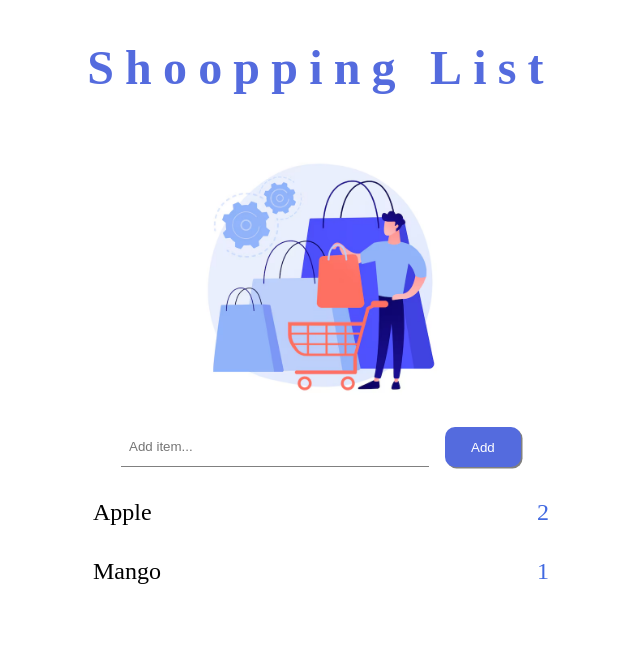
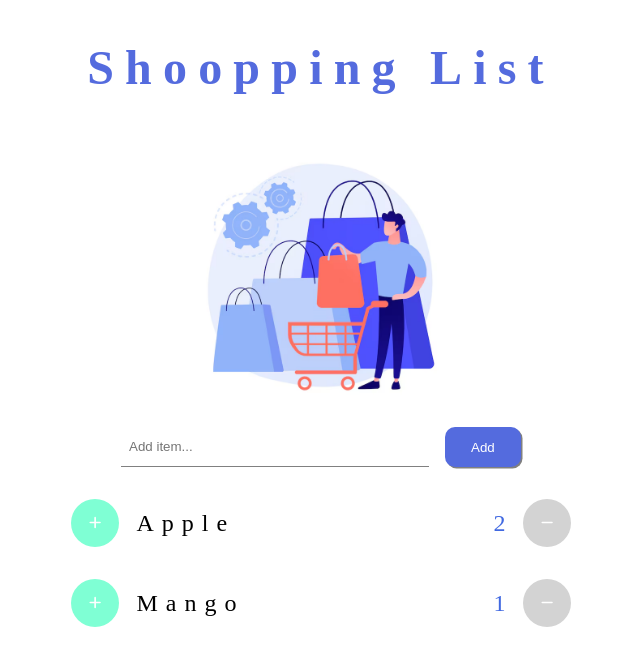
Before and after one commit to Tanish866/ShoppingList, a React (Vite) app: page / in a window 1280 px wide. Shown: the top 666 px of the page, without its empty margins (319-959 px from the left). Built offline with nearby package versions, Linux system fonts and the light colour scheme.

Commit message:
Added ui changes for item list and fa icons

```diff
--- a/package.json
+++ b/package.json
@@ -10,6 +10,10 @@
     "preview": "vite preview"
   },
   "dependencies": {
+    "@fortawesome/free-brands-svg-icons": "^7.1.0",
+    "@fortawesome/free-regular-svg-icons": "^7.1.0",
+    "@fortawesome/free-solid-svg-icons": "^7.1.0",
+    "@fortawesome/react-fontawesome": "^3.1.1",
     "react": "^19.2.0",
     "react-dom": "^19.2.0"
   },
--- a/src/components/Item/Item.css
+++ b/src/components/Item/Item.css
@@ -2,11 +2,11 @@
     display: flex;
     justify-content: space-around;
     width: 100%;
-    margin-bottom: 2rem;
 }
 .item-name{
     flex-basis: 80%;
     font-size: x-large;
+    letter-spacing: 0.5rem;
 }
 .item-quantity{
     font-size: x-large;
--- a/src/components/ItemList/ItemList.css
+++ b/src/components/ItemList/ItemList.css
@@ -1,3 +1,22 @@
 .shopping-items-wrapper{
     min-width: 100%;
 }
+.item-list{
+    display: flex;
+    align-items: center;
+    margin-bottom: 2rem;
+}
+
+.change-quantity{
+    border-radius: 100%;
+    padding: 1rem;
+    font-size: small;
+}
+.add-item{
+    background-color: aquamarine;
+    color: white;
+}
+.remove-item{
+    color: white;
+    background-color: lightgray;
+}
--- a/src/components/ItemList/ItemList.jsx
+++ b/src/components/ItemList/ItemList.jsx
@@ -1,5 +1,7 @@
 import Item from '../Item/Item';
 import './ItemList.css';
+import { FontAwesomeIcon } from '@fortawesome/react-fontawesome';
+import { faPlus,faMinus } from '@fortawesome/free-solid-svg-icons';
 
 function ItemList({ ShoppingItems }){
     return (
@@ -7,11 +9,20 @@
             {
                 ShoppingItems && ShoppingItems.map((item) => {
                     return (
-                        <Item
-                            itemName={item.name}
-                            key={item.id}
-                            quantity={item.quantity}
-                        />
+                        <div key={item.id} className='item-list'>
+                            <div className='change-quantity add-item'>
+                                <FontAwesomeIcon icon={faPlus} />
+                            </div>
+                            <Item
+                                itemName={item.name}
+
+                                quantity={item.quantity}
+                            />
+                            <div className='change-quantity remove-item'>
+                                <FontAwesomeIcon icon={faMinus} />
+                            </div>
+                        </div>
+
                     )
                 })
             }
```
Also changed, not shown: 1 other file (tests, documents, lock files or other folders).
